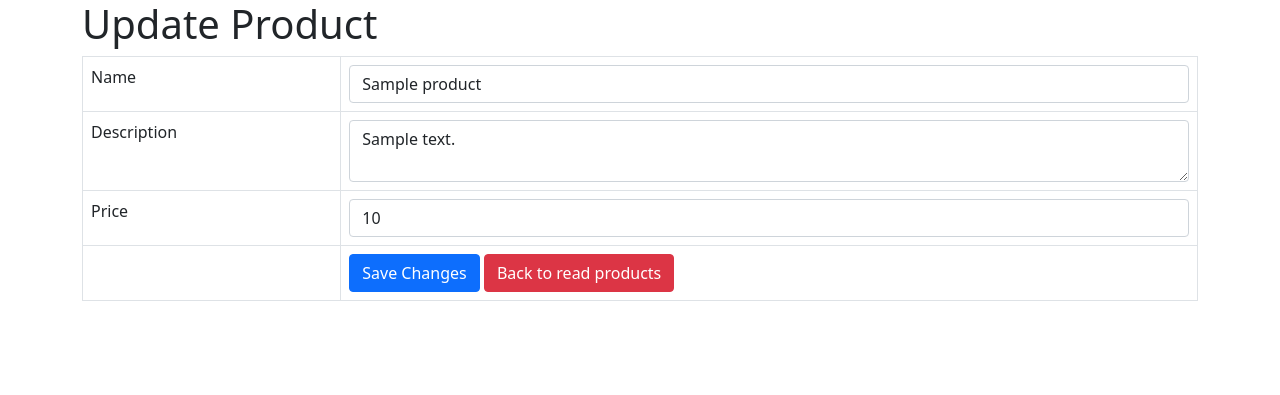
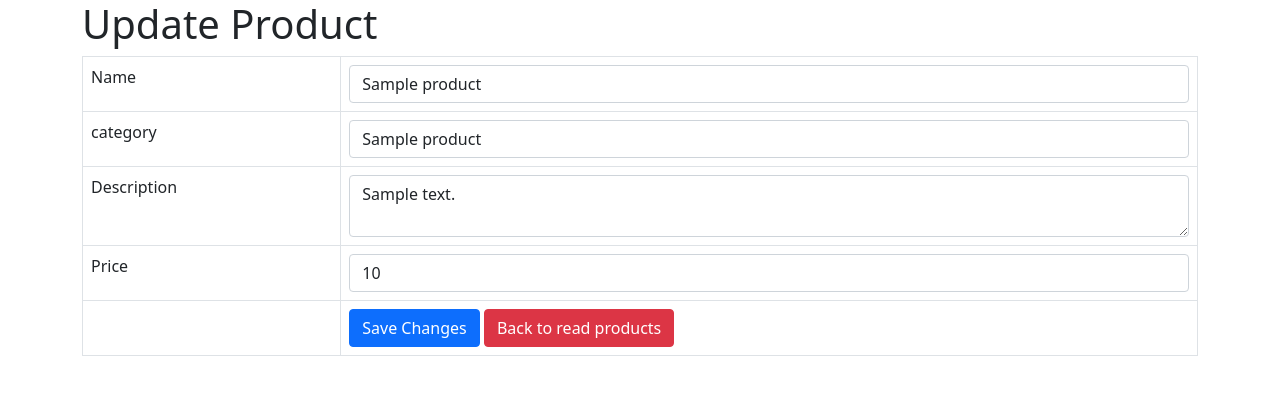
Before and after one commit to ZackYap107/eshop, a PHP site: page /update.php?id=1 in a window 1280 px wide. Shown: the top 395 px of the page. Run offline with PHP 8.4, Linux system fonts and the light colour scheme; tables that the repository leaves empty or names only in its code hold one stand-in row (values such as "Sample post").

Commit message:
add category on product page

```diff
--- a/eshop/customer.php
+++ b/eshop/customer.php
@@ -23,8 +23,8 @@ include 'config/nav.php';
             try {
                 // posted values
                 $Username = htmlspecialchars(strip_tags($_POST['Username']));
-                $Password = htmlspecialchars(strip_tags($_POST['Password']));
-                $cPassword = htmlspecialchars(strip_tags($_POST['ComfirmPassword']));
+                $Password = ($_POST['Password']);
+                $cPassword = ($_POST['ComfirmPassword']);
                 $FirstName = htmlspecialchars(strip_tags($_POST['FirstName']));
                 $LastName = htmlspecialchars(strip_tags($_POST['LastName']));
                 $email = htmlspecialchars(strip_tags($_POST['email']));
--- a/eshop/login.php
+++ b/eshop/login.php
@@ -78,7 +78,7 @@
     if ($_POST) {
 
         $Username = htmlspecialchars(strip_tags($_POST['Username']));
-        $Password = htmlspecialchars(strip_tags($_POST['Password']));
+        $Password = ($_POST['Password']);
         //$Password = md5($_POST['Password']);
 
         if ($Username == "") {
--- a/eshop/update.php
+++ b/eshop/update.php
@@ -42,7 +42,7 @@
         // read current record's data
         try {
             // prepare select query
-            $query = "SELECT id, name, description, price FROM products WHERE id = ? LIMIT 0,1";
+            $query = "SELECT id, name, category, description, price FROM products WHERE id = ? LIMIT 0,1";
             $stmt = $con->prepare($query);
 
             // this is the first question mark
@@ -56,6 +56,7 @@
 
             // values to fill up our form
             $name = $row['name'];
+            $category = $row['category'];
             $description = $row['description'];
             $price = $row['price'];
 
@@ -68,6 +69,7 @@
                 echo "<tr>";
                 echo "<td>{$id}</td>";
                 echo "<td>{$name}</td>";
+                echo "<td>{$category}</td>";
                 echo "<td>{$description}</td>";
                 echo "<td>${$price}</td>";
                 echo "<td>";
@@ -95,6 +97,7 @@
         if ($_POST) {
             try {
                 $name = htmlspecialchars(strip_tags($_POST['name']));
+                $name = htmlspecialchars(strip_tags($_POST['category']));
                 $description = htmlspecialchars(strip_tags($_POST['description']));
                 $price = htmlspecialchars(strip_tags($_POST['price']));
                 $flag = 1;
@@ -102,6 +105,10 @@
                 if($name == "" ){
                     $flag = 0;
                     echo "<div class='alert alert-danger'>Please fill in your product name</div>";
+                }
+                if($category == "" ){
+                    $flag = 0;
+                    echo "<div class='alert alert-danger'>Please fill in your product category</div>";
                 }
                 if($description == "" ){
                     $flag = 0;
@@ -114,12 +121,12 @@
 
                 if ($flag == 1){
                     $query = "UPDATE products
-                    SET name=:name, description=:description,
-                    price=:price WHERE id = :id";
+                    SET name=:name, category=:category, description=:description, price=:price WHERE id = :id";
                     // prepare query for excecution
                     $stmt = $con->prepare($query);
                     // bind the parameters
                     $stmt->bindParam(':name', $name);
+                    $stmt->bindParam(':category', $category);
                     $stmt->bindParam(':description', $description);
                     $stmt->bindParam(':price', $price);
                     $stmt->bindParam(':id', $id);
@@ -146,6 +153,10 @@
                     <td><input type='text' name='name' value="<?php echo htmlspecialchars($name, ENT_QUOTES);  ?>" class='form-control' /></td>
                 </tr>
                 <tr>
+                    <td>category</td>
+                    <td><input type='text' name='category' value="<?php echo htmlspecialchars($name, ENT_QUOTES);  ?>" class='form-control' /></td>
+                </tr>
+                <tr>
                     <td>Description</td>
                     <td><textarea name='description' class='form-control'><?php echo htmlspecialchars($description, ENT_QUOTES);  ?></textarea></td>
                 </tr>
--- a/eshop/update_customer.php
+++ b/eshop/update_customer.php
@@ -104,7 +104,7 @@
             try {
                 // posted values
                 //$Username = htmlspecialchars(strip_tags($_POST['Username']));
-                $Password = htmlspecialchars(strip_tags($_POST['Password']));
+                $Password = $_POST['Password'];
                 $nPassword = $_POST['new_password'];
                 $cPassword = $_POST['comfirm_password'];
                 $FirstName = htmlspecialchars(strip_tags($_POST['FirstName']));
```
Also changed, not shown: eshop/create.php (+7 -1 lines).
